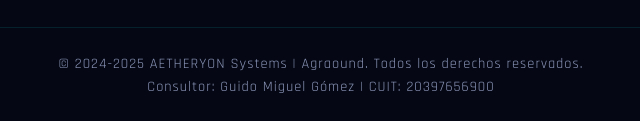
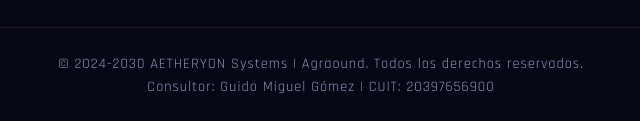
Before and after one commit to Agraound/AETHERYON_Systems-IA_Services, a plain HTML site: page index.html in a window 1280 px wide. Shown: the part 4710-4831 px from the top of the page, 319-959 px from the left. Drawn offline with Linux system fonts and the light colour scheme.

Commit message:
2024 a 2030

```diff
--- a/index.html
+++ b/index.html
@@ -1447,7 +1447,7 @@
             </div>
         </div>
         <div class="copyright">
-            <p>&copy; 2024-2025 AETHERYON Systems | Agraound. Todos los derechos reservados.</p>
+            <p>&copy; 2024-2030 AETHERYON Systems | Agraound. Todos los derechos reservados.</p>
             <p>Consultor: Guido Miguel Gómez | CUIT: 20397656900</p>
         </div>
     </footer>
@@ -1714,4 +1714,5 @@
         });
     </script>
 </body>
+
 </html>
```
